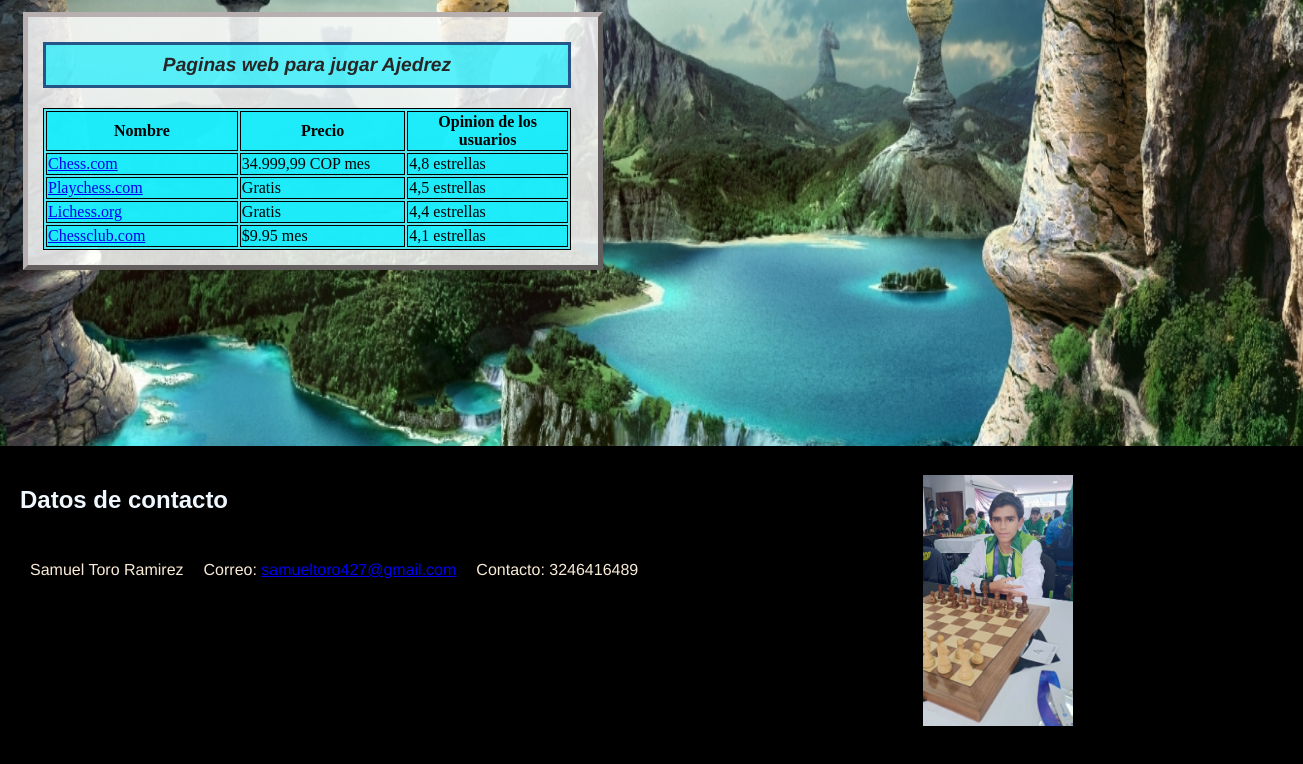
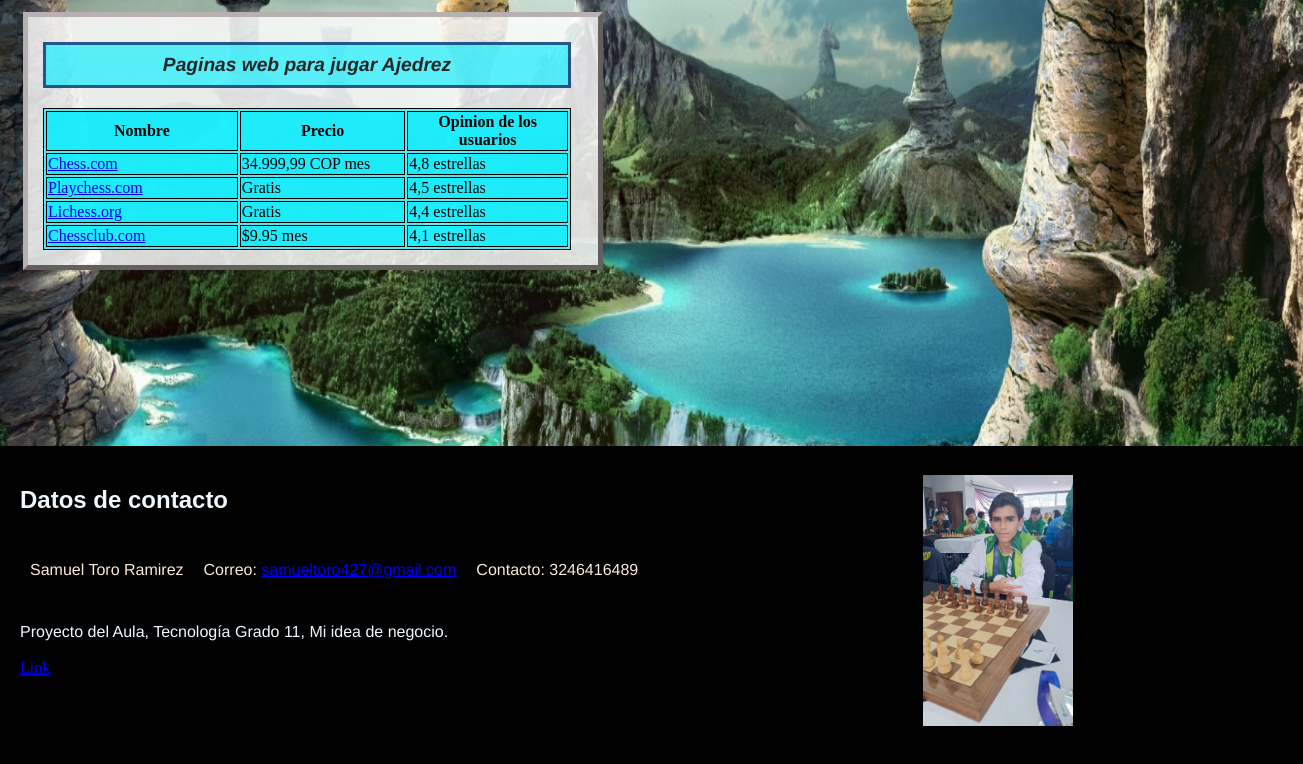
Before and after one commit to Tecnologia10-webpage/Mipaginaweb, a plain HTML site: page index.html in a window 1280 px wide. Shown: the part 1054-1818 px from the top of the page, 1303 px wide, since content can reach past the window. Drawn offline with Linux system fonts and the light colour scheme.

Commit message:
Add files via upload

```diff
--- a/index.css
+++ b/index.css
@@ -326,4 +326,9 @@ a:active {
     padding: 4px;
 }
 
+/* Proyecto del aula Tecnologia Grado 11°, Idea de negocio, mi marca personal
+y mi empresa */
+
+#Tecnologia11 {color: aliceblue;}
+
 /* Este es un comentario de prueba y no va a aparecer en mi pagina web */
--- a/index.html
+++ b/index.html
@@ -1,4 +1,4 @@
-<!DOCTYPE html>
+3<!DOCTYPE html>
 <html lang="es">
 <head>
 
@@ -142,7 +142,9 @@
     <h2 id="colorclaropiedepagina-titulo"> Datos de contacto</h2>
     <p class="colorclaropiedepagina">Samuel Toro Ramirez</p>
     <p class="colorclaropiedepagina"> Correo: <a href="mailto:samueltoro427@gmail.com"> samueltoro427@gmail.com </a></p>
-    <p class="colorclaropiedepagina">Contacto: 3246416489</p> <br><br>
+    <p class="colorclaropiedepagina">Contacto: 3246416489</p> <br> <br> <br> <br>
+    <p id="Tecnologia11"> Proyecto del Aula, Tecnología Grado 11, Mi idea de negocio. </p>
+    <a href="https://www.canva.com/design/DAGecvaPVac/ZZHxssn7Ytg7kdVO8x8sAg/edit"> Link </a>
     </div>
 
     <img id="imagen-mia"src="ajedrez2.jpg"/>
```
